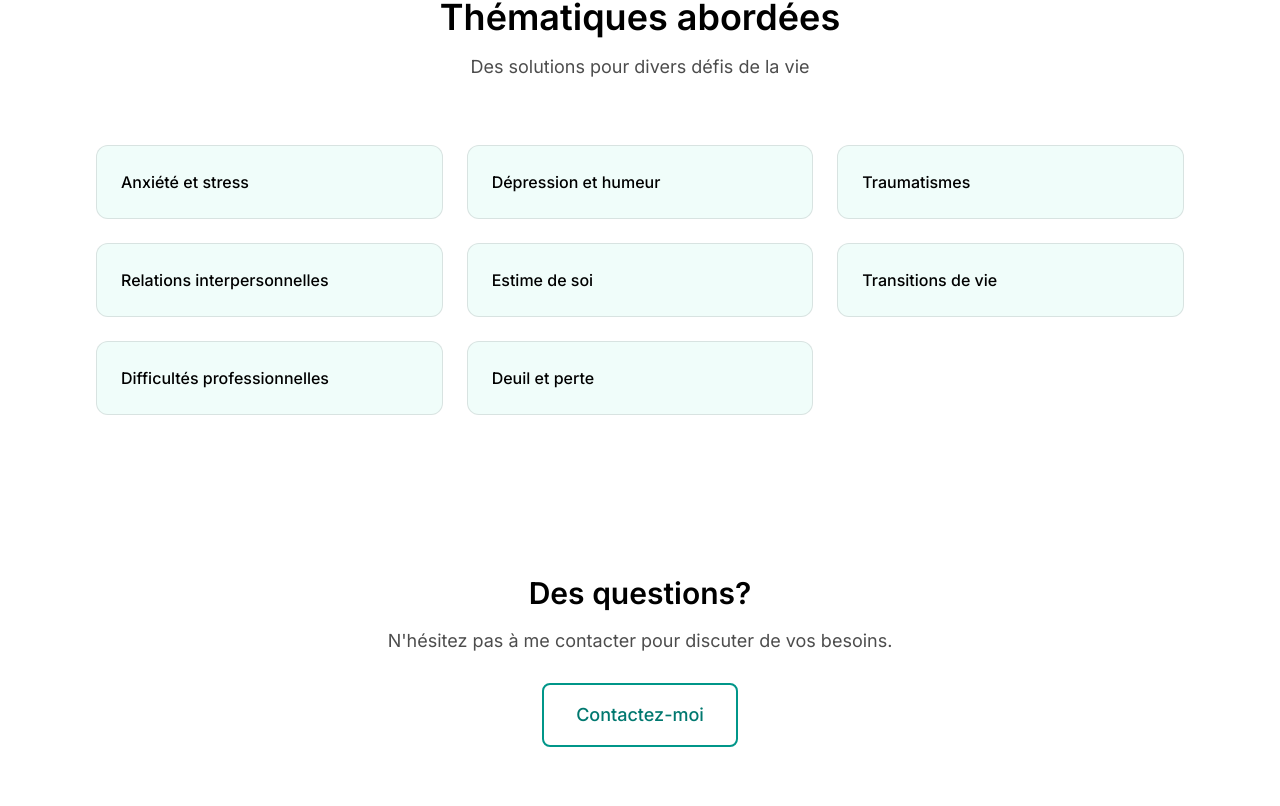
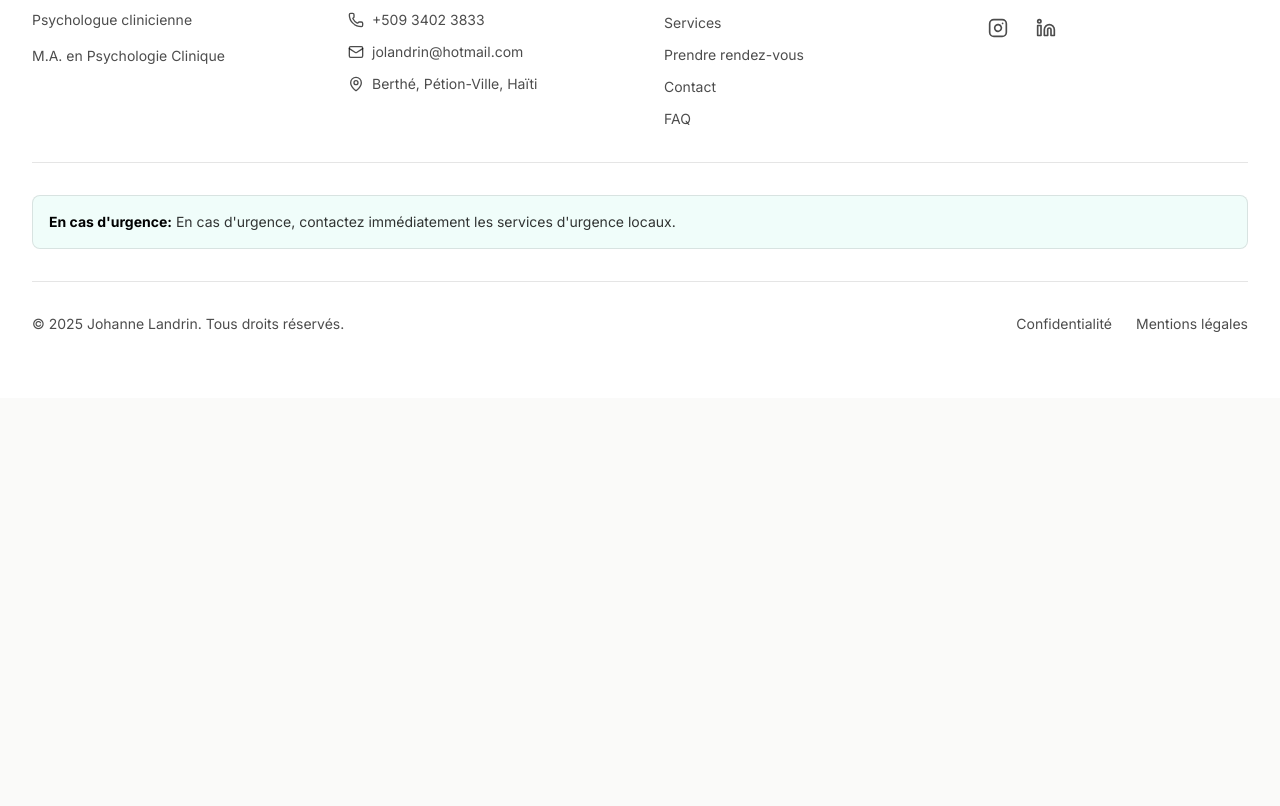
Before and after one commit to edlight123/johanne-landrin, a Next.js app: page / in a window 1280 px wide. Shown: the part 1754-2560 px from the top of the page. After the commit the page ends 2152 px from the top, so only its background shows below. Built offline with nearby package versions, Linux system fonts and the light colour scheme.

Commit message:
Home: remove themes + CTA; About: align buttons

```diff
--- a/src/app/a-propos/page.tsx
+++ b/src/app/a-propos/page.tsx
@@ -50,7 +50,7 @@ export default function AboutPage() {
             <div className="grid grid-cols-1 lg:grid-cols-[320px_1fr] gap-8 lg:gap-x-10 items-start">
               {/* Photo */}
               <div className="flex flex-col items-center lg:items-start">
-                <div className="relative w-72 h-72 rounded-xl overflow-hidden border border-black/10 bg-teal-50">
+                <div className="relative w-full max-w-72 aspect-square rounded-xl overflow-hidden border border-black/10 bg-teal-50">
                   <Image
                     src={siteConfig.profile.imageUrl}
                     alt={siteConfig.name}
@@ -68,7 +68,7 @@ export default function AboutPage() {
                   </div>
                 </div>
 
-                <div className="mt-6 w-full flex flex-col gap-3">
+                <div className="mt-6 w-full max-w-72 flex flex-col gap-3">
                   <a href={bookingUrl} target="_blank" rel="noreferrer" className="w-full">
                     <Button size="lg" className="w-full">{t.common.bookNow}</Button>
                   </a>
--- a/src/app/page.tsx
+++ b/src/app/page.tsx
@@ -47,17 +47,6 @@ export default function HomePage() {
       icon: BookOpen,
       href: '/contact#ateliers',
     },
-  ];
-
-  const themes = [
-    t.themes.anxiety,
-    t.themes.depression,
-    t.themes.trauma,
-    t.themes.relationships,
-    t.themes.selfEsteem,
-    t.themes.life,
-    t.themes.work,
-    t.themes.grief,
   ];
 
   return (
@@ -194,46 +183,6 @@ export default function HomePage() {
           </div>
         </div>
       </section>
-
-      {/* Themes Section */}
-      <section className="py-16 lg:py-24 bg-white">
-        <div className="max-w-6xl mx-auto px-4 sm:px-6 lg:px-8">
-          <div className="text-center mb-16">
-            <h2 className="text-3xl sm:text-4xl font-semibold text-black mb-4">
-              {t.home.themesTitle}
-            </h2>
-            <p className="text-lg text-black/70 max-w-3xl mx-auto">
-              {t.home.themesSubtitle}
-            </p>
-          </div>
-          <div className="grid md:grid-cols-2 lg:grid-cols-3 gap-6">
-            {themes.map((theme: string) => (
-              <div key={theme} className="p-6 bg-teal-50 rounded-xl border border-black/10">
-                <p className="font-medium text-black">{theme}</p>
-              </div>
-            ))}
-          </div>
-        </div>
-      </section>
-
-      {/* Contact CTA */}
-      <section className="py-16 bg-white">
-        <div className="max-w-4xl mx-auto px-4 sm:px-6 lg:px-8 text-center">
-          <h2 className="text-2xl sm:text-3xl font-semibold text-black mb-4">
-            Des questions?
-          </h2>
-          <p className="text-lg text-black/70 mb-7">
-            N'hésitez pas à me contacter pour discuter de vos besoins.
-          </p>
-          <div className="flex flex-col sm:flex-row gap-4 justify-center">
-            <Link href="/contact">
-              <Button size="lg" variant="outline" className="px-8 py-4 text-lg">
-                Contactez-moi
-              </Button>
-            </Link>
-          </div>
-        </div>
-      </section>
     </div>
   );
 }
```
